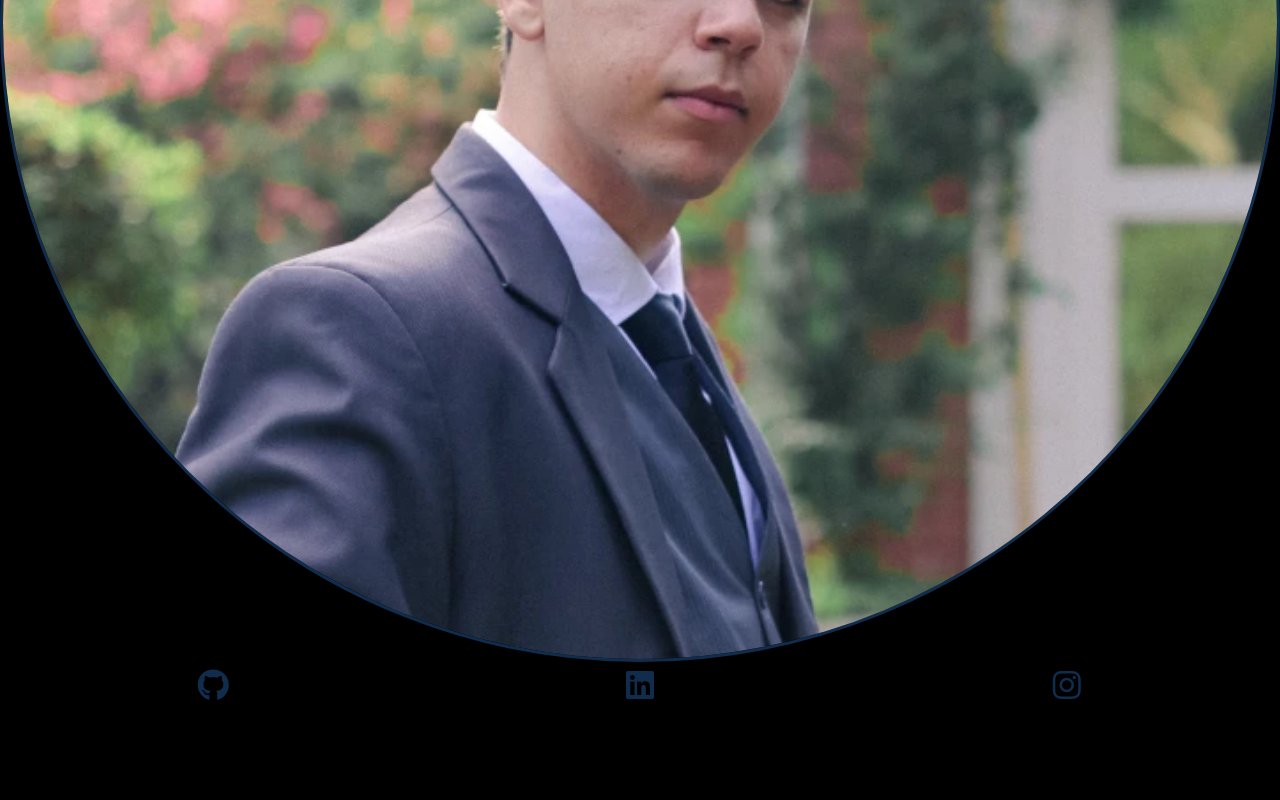
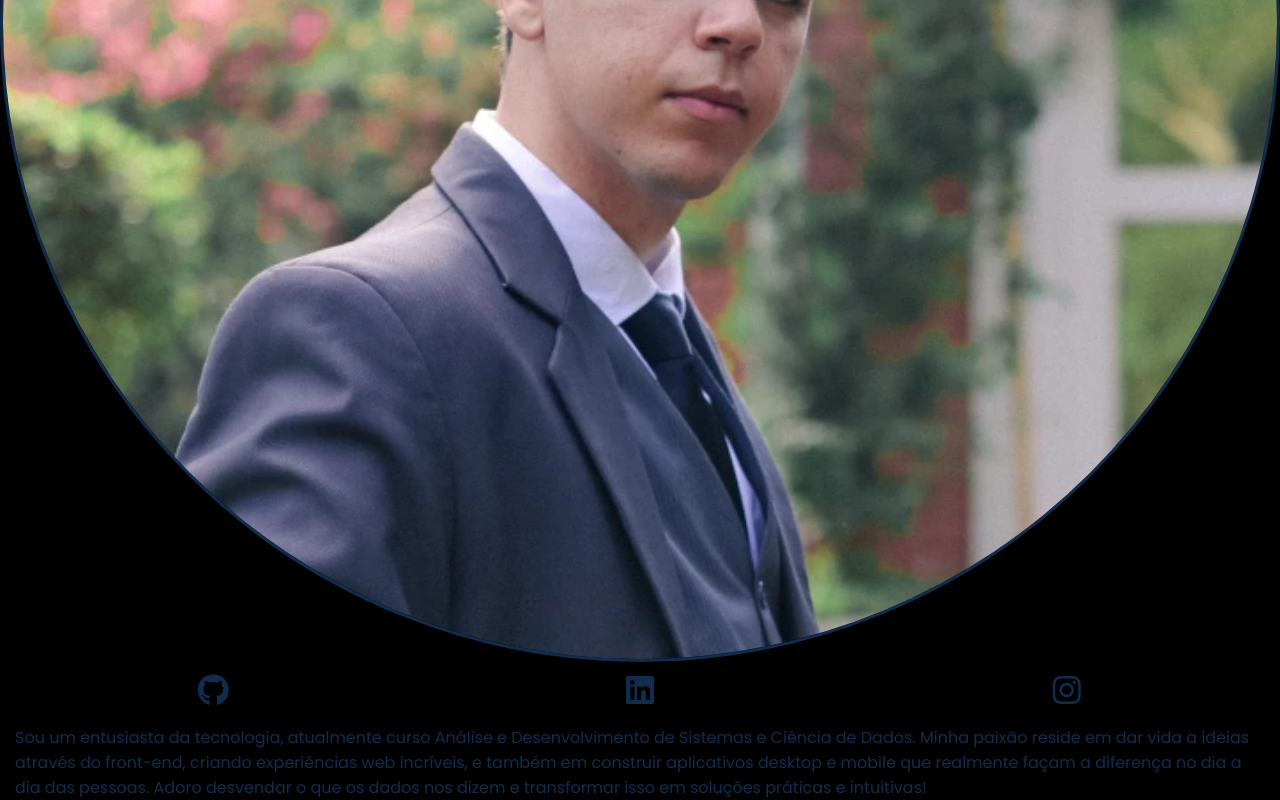
Before and after one commit to lucasezequielfranca/lucasezequielfranca.github.io, a plain HTML site: page index.html in a window 1280 px wide. Shown: the part 842-1642 px from the top of the page. Before the commit the page ends 1552 px from the top, so only its background shows below. Drawn offline with Linux system fonts and the light colour scheme.

Commit message:
about me finished

```diff
--- a/index.html
+++ b/index.html
@@ -34,7 +34,7 @@
         </div>
     </nav>
 
-    <!-- Hero -->
+    <!-- Sessao do sobre mim -->
     <section class="sectionhero" id="hero">
         <h1>Bem vindo, eu sou Lucas 👋</h1>
         <p>Desenvolvo apps e front-ends que impressionam e engajam. Bora conversar?</p>
@@ -57,12 +57,16 @@
             <span class="account-links-area">
                 <a href="http://instagram.com/lusca.franca" target="_blank">
                     <i class="fa-brands fa-instagram"></i>
-                    <span class="accountstext"> Instagram/span>
+                    <span class="accountstext"> Instagram</span>
                 </a>
             </span>
         </section>
+        <p id="aboutme">
+            Sou um entusiasta da tecnologia, atualmente curso Análise e Desenvolvimento de Sistemas e Ciência de Dados. Minha paixão reside em dar vida a ideias através do front-end, criando experiências web incríveis, e também em construir aplicativos desktop e mobile que realmente façam a diferença no dia a dia das pessoas. Adoro desvendar o que os dados nos dizem e transformar isso em soluções práticas e intuitivas!
+        </p>
     </section>
 
+    <!-- Sessao formacao academica e linguagens -->
 
 
 
--- a/style.css
+++ b/style.css
@@ -79,7 +79,7 @@ body {
 
 }
 /* End Nav Menu */
-/* Hero */
+/* about me */
 .sectionhero {
     display: flex;
     flex-flow: column;
@@ -90,7 +90,7 @@ body {
 }
 
 .sectionhero > h1 {
-    text-align: justify;
+    text-align: left;
     margin: 0px 15px;
     margin-top: 0px;
     font-weight: 600;
@@ -119,13 +119,21 @@ body {
     width: 100%;
     align-content: space-evenly;
     font-size: 32px;
+    margin-top: 5px;
 
 }
 
 .sectionhero > .accountssection > .account-links-area > a > .accountstext {
     display: none;
 }
-/* End hero */
+
+#aboutme {
+    align-self: center;
+    margin: 0 15px;
+    text-align: left;
+    margin-top: 10px;
+}
+/* End about me */
 
 
 
```
